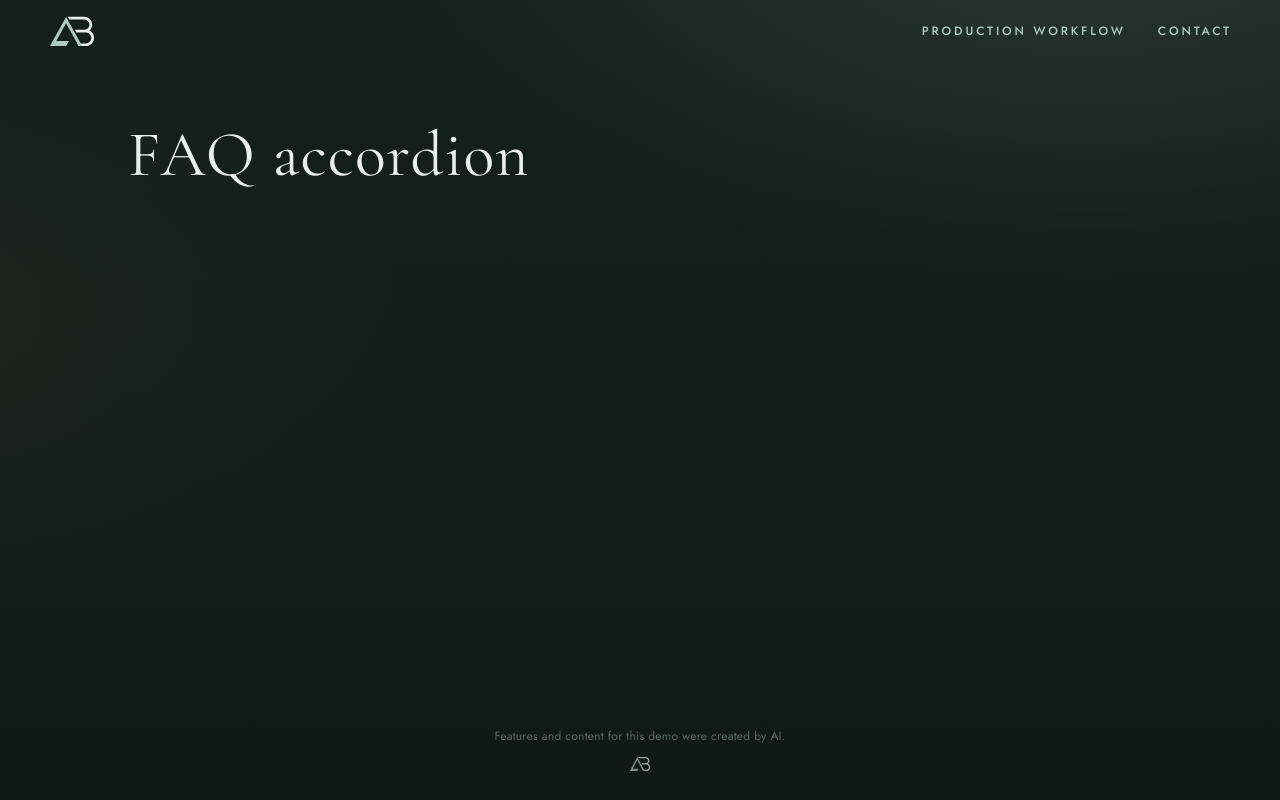
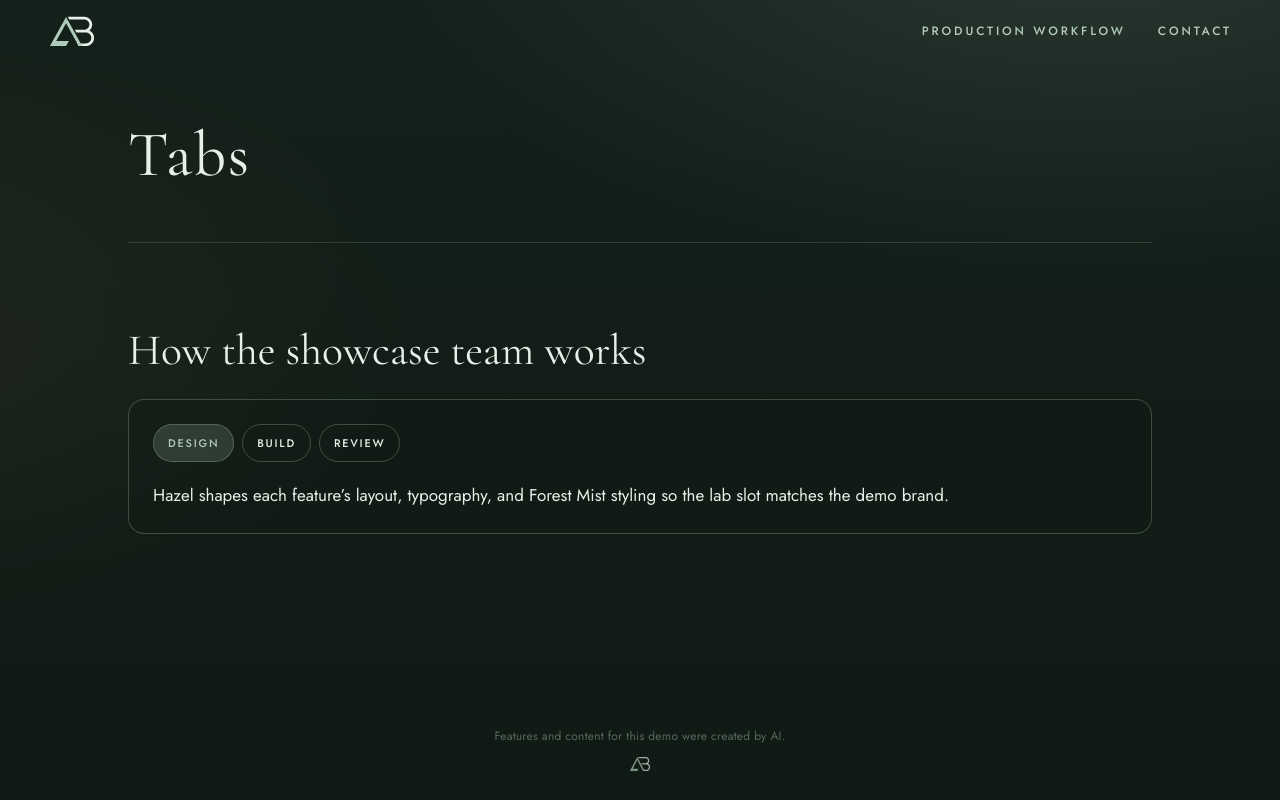
Before and after one commit to ashtonbach/agent-showcase, a Next.js app: page /showcase/ in a window 1280 px wide. Built offline with nearby package versions, Linux system fonts and the light colour scheme.

Commit message:
Feature: Tabs (Author: Alder)
Co-authored-by: AshtonBach Coder <ashtonbach-coder@users.noreply.github.com>

```diff
--- a/app/lab/current.json
+++ b/app/lab/current.json
@@ -1 +1 @@
-{"slug":"faq-accordion"}
+{"slug":"tabs"}
--- /dev/null
+++ b/app/lab/tabs/index.tsx
@@ -0,0 +1,134 @@
+"use client";
+import { useCallback, useRef, useState } from "react";
+
+const STEPS = [
+  {
+    tab: "Design",
+    body:
+      "Hazel shapes each feature’s layout, typography, and Forest Mist styling so the lab slot matches the demo brand.",
+  },
+  {
+    tab: "Build",
+    body:
+      "Alder writes the client component from the spec, keeps the diff small, and ships through the automated gate on the feature branch.",
+  },
+  {
+    tab: "Review",
+    body:
+      "Rowan reviews the pull request and Cedar runs QA smoke checks; the coordinator merges once checks and review pass.",
+  },
+];
+
+export default function TabsLab() {
+  const [selected, setSelected] = useState(0);
+  const tabRefs = useRef<(HTMLButtonElement | null)[]>([]);
+  const select = useCallback((index: number, moveFocus = false) => {
+    setSelected(index);
+    if (moveFocus) tabRefs.current[index]?.focus();
+  }, []);
+
+  const onTabKeyDown = (event: React.KeyboardEvent<HTMLButtonElement>, index: number) => {
+    if (event.key === "ArrowRight") {
+      event.preventDefault();
+      select((index + 1) % STEPS.length, true);
+    } else if (event.key === "ArrowLeft") {
+      event.preventDefault();
+      select((index + STEPS.length - 1) % STEPS.length, true);
+    }
+  };
+
+  return (
+    <section data-lab="tabs" aria-labelledby="lab-tabs-title">
+      <style>{`
+        [data-lab="tabs"] { width: min(720px, 100%); margin: 8px auto 56px; }
+        [data-lab="tabs"] .lab-card {
+          border: 1px solid rgba(176, 203, 188, 0.28);
+          border-radius: 16px;
+          padding: 24px;
+          background: rgba(18, 26, 22, 0.35);
+        }
+        [data-lab="tabs"] [role="tablist"] {
+          display: flex;
+          flex-wrap: wrap;
+          gap: 8px;
+          margin: 0 0 20px;
+          padding: 0;
+          list-style: none;
+        }
+        [data-lab="tabs"] [role="tab"] {
+          font-family: var(--sans);
+          font-weight: 500;
+          letter-spacing: 0.16em;
+          text-transform: uppercase;
+          font-size: 11px;
+          padding: 10px 14px;
+          border-radius: 999px;
+          border: 1px solid rgba(176, 203, 188, 0.28);
+          background: transparent;
+          color: var(--mist);
+          cursor: pointer;
+        }
+        [data-lab="tabs"] [role="tab"][aria-selected="true"] {
+          background: rgba(176, 203, 188, 0.18);
+          color: var(--sage);
+        }
+        [data-lab="tabs"] [role="tab"]:focus-visible {
+          outline: 2px solid var(--sage);
+          outline-offset: 2px;
+        }
+        [data-lab="tabs"] [role="tabpanel"] {
+          color: var(--mist);
+          line-height: 1.55;
+          margin: 0;
+        }
+        @media (prefers-reduced-motion: reduce) {
+          [data-lab="tabs"] [role="tab"] { transition: none; }
+        }
+      `}</style>
+      <h2 id="lab-tabs-title">How the showcase team works</h2>
+      <div className="lab-card">
+        <div role="tablist" aria-label="Showcase team steps">
+          {STEPS.map((step, index) => {
+            const tabId = `lab-tabs-tab-${index}`;
+            const panelId = `lab-tabs-panel-${index}`;
+            const isSelected = selected === index;
+            return (
+              <button
+                key={tabId}
+                ref={(node) => {
+                  tabRefs.current[index] = node;
+                }}
+                type="button"
+                role="tab"
+                id={tabId}
+                aria-selected={isSelected}
+                aria-controls={panelId}
+                tabIndex={isSelected ? 0 : -1}
+                onClick={() => select(index)}
+                onKeyDown={(event) => onTabKeyDown(event, index)}
+              >
+                {step.tab}
+              </button>
+            );
+          })}
+        </div>
+        {STEPS.map((step, index) => {
+          const tabId = `lab-tabs-tab-${index}`;
+          const panelId = `lab-tabs-panel-${index}`;
+          const isSelected = selected === index;
+          return (
+            <div
+              key={panelId}
+              role="tabpanel"
+              id={panelId}
+              aria-labelledby={tabId}
+              hidden={!isSelected}
+            >
+              <p>{step.body}</p>
+            </div>
+          );
+        })}
+      </div>
+    </section>
+  );
+}
--- a/app/page.tsx
+++ b/app/page.tsx
@@ -1,3 +1,4 @@
+import Lab from "./lab/tabs";
 import { readDemoKey, demoTitle } from "./demo-name";
 const demoKey = readDemoKey();
 const demoName = demoTitle();
@@ -5,7 +6,7 @@ export default function Page() {
   return (
     <div className="page-stack">
       <h1 className="demo-title" data-i18n={demoKey}>{demoName}</h1>
-      {/* lab:slot */}
+      <Lab /> {/* lab:slot */}
     </div>
   );
 }
```
